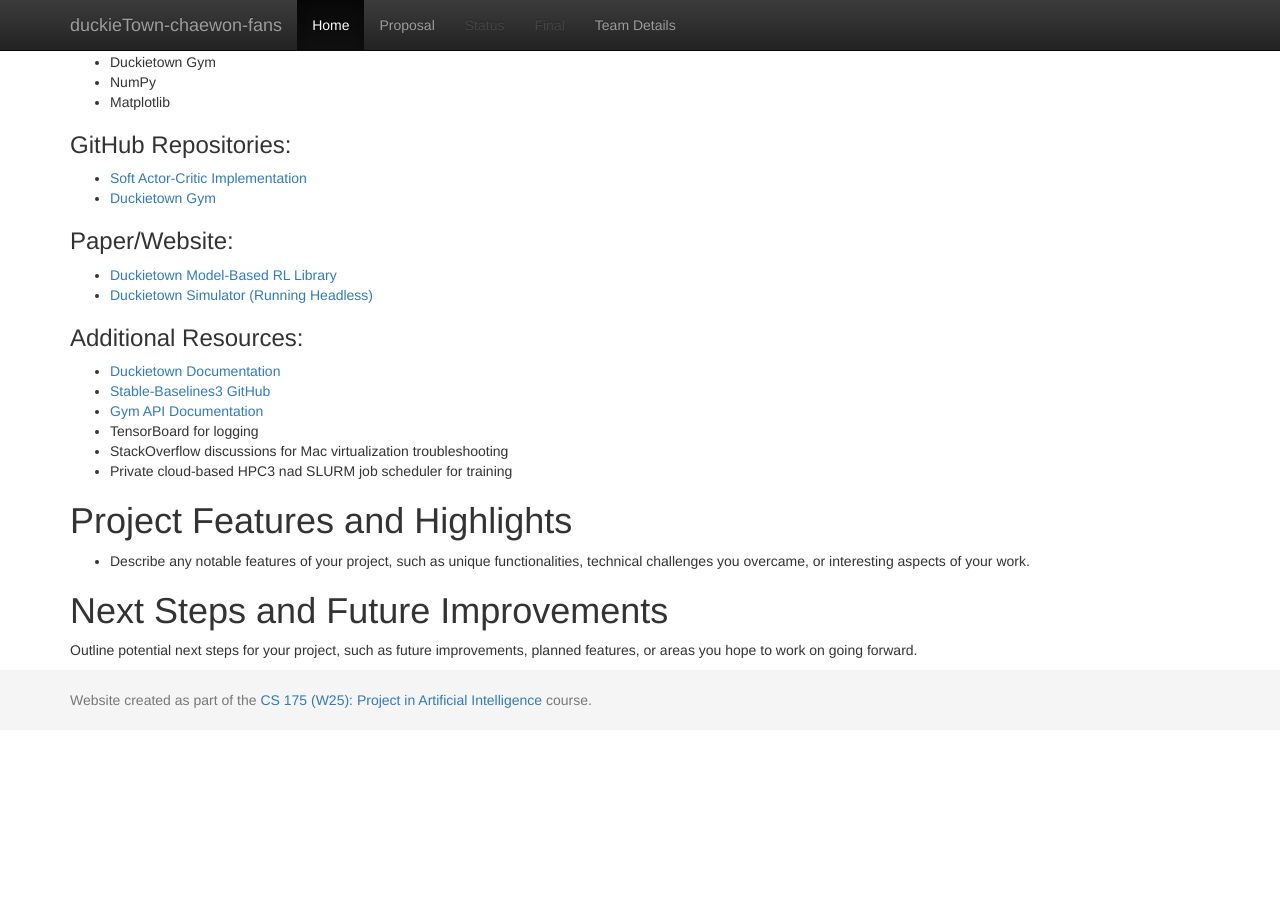
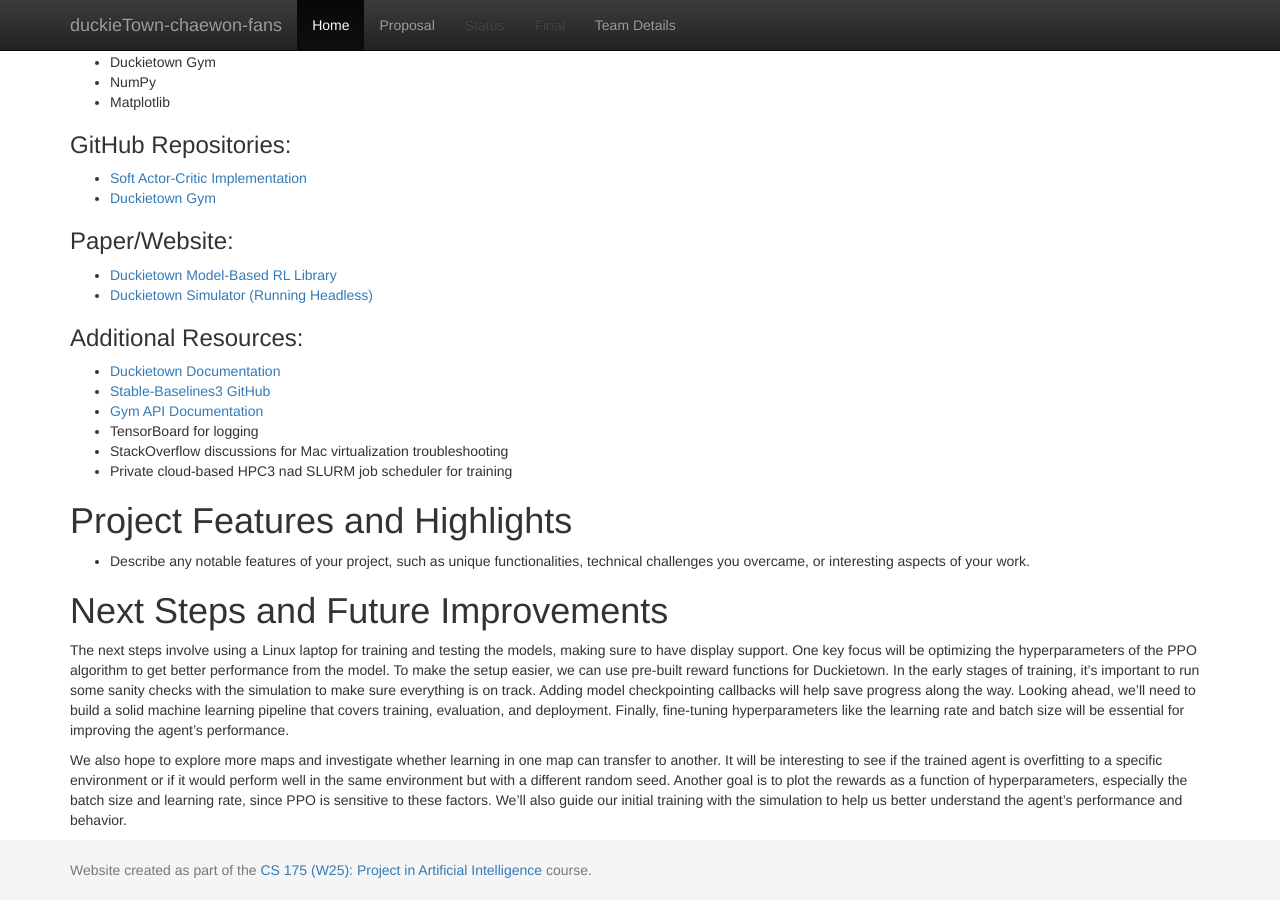
Before and after one commit to marcusha429/duckietown-chaewon-fans, a Jekyll site: the page built from docs/index.md, in a window 1280 px wide and 900 px high, scrolled down 1066 px. Built offline with Jekyll 4.4.1, drawn with Linux system fonts in a browser that asks for light colours; our own code applies the rules of GitHub Pages for plain Markdown files; before the commit the page ends 1796 px from its top, so only the background shows below that.

Commit message:
Add future work section

```diff
--- a/docs/index.md
+++ b/docs/index.md
@@ -42,4 +42,6 @@ We’re bringing reinforcement learning to DuckieTown🦆 by training a duckiebo
 - Describe any notable features of your project, such as unique functionalities, technical challenges you overcame, or interesting aspects of your work.
 
 # Next Steps and Future Improvements
-Outline potential next steps for your project, such as future improvements, planned features, or areas you hope to work on going forward.
+The next steps involve using a Linux laptop for training and testing the models, making sure to have display support. One key focus will be optimizing the hyperparameters of the PPO algorithm to get better performance from the model. To make the setup easier, we can use pre-built reward functions for Duckietown. In the early stages of training, it’s important to run some sanity checks with the simulation to make sure everything is on track. Adding model checkpointing callbacks will help save progress along the way. Looking ahead, we’ll need to build a solid machine learning pipeline that covers training, evaluation, and deployment. Finally, fine-tuning hyperparameters like the learning rate and batch size will be essential for improving the agent’s performance.
+
+We also hope to explore more maps and investigate whether learning in one map can transfer to another. It will be interesting to see if the trained agent is overfitting to a specific environment or if it would perform well in the same environment but with a different random seed. Another goal is to plot the rewards as a function of hyperparameters, especially the batch size and learning rate, since PPO is sensitive to these factors. We’ll also guide our initial training with the simulation to help us better understand the agent’s performance and behavior.
```
